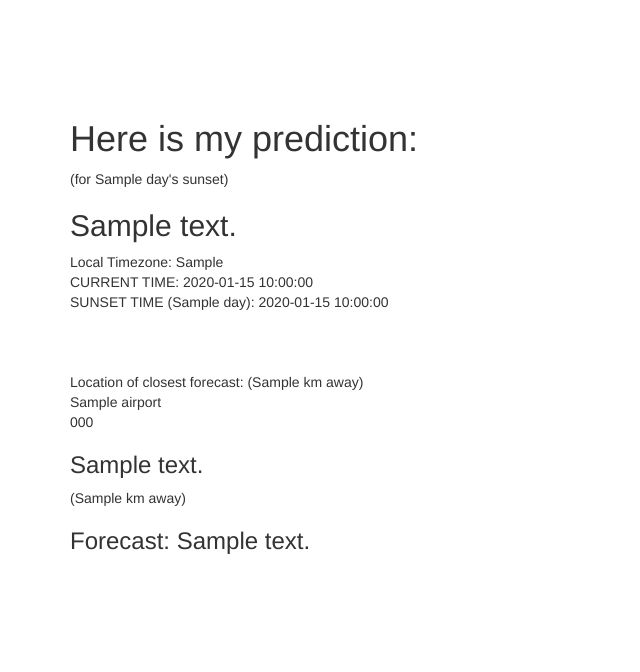
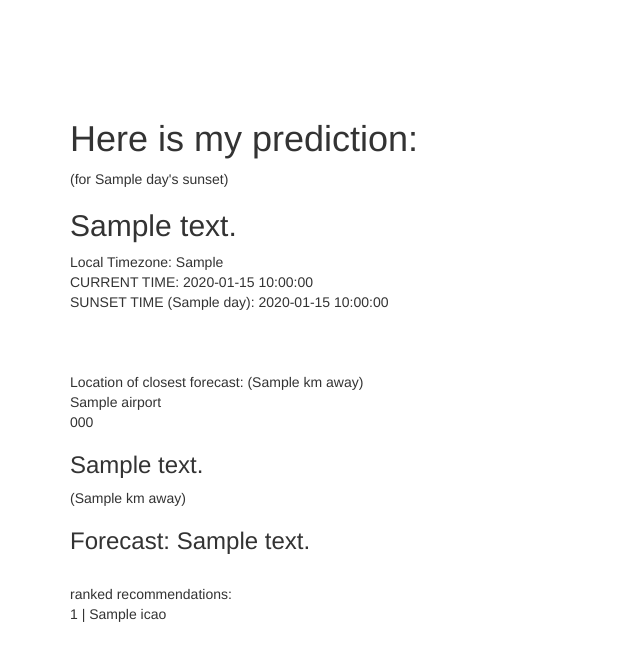
Before and after one commit to hleonhardy/fellowship-final-project, a Flask app: template templates/prediction.html in a window 1280 px wide. Shown: the part 81-753 px from the top of the page, without its empty margins (0-640 px from the left). Run offline with Flask 2, Linux system fonts and the light colour scheme; tables that the repository leaves empty hold one stand-in row (values such as "Sample post"); the template is opened without the code that fills it: values that come from a table or form of the project are taken from there, most other values are stand-ins (such as "Sample title", 1, 10 or a date in 2020); some libraries are stand-ins or nearby versions.

Commit message:
displayed the ranking table on the prediction page. I need to put it in an actual table with other information. I also want to make the table collapsable.

```diff
--- a/server.py
+++ b/server.py
@@ -276,11 +276,12 @@ def show_prediction():
         distance_to_rec = str(distance_to_rec)[:6]
         distance_to_rec = float(distance_to_rec)
 
-
+    # RANKING THE RECOMMENDATIONS
     #Making sorted recomendations:
     #make the value (rating number) int in order to sort them
     [int(rating['value']) for rating in all_forecast_ratings]
     sorted_forecast_ratings = sorted(all_forecast_ratings, key=lambda rating: rating['value'])
+
     #giving rank--tied items get the same rank.
     rank = 1
     i = 0
@@ -292,7 +293,6 @@ def show_prediction():
                 rank += 1
 
         rating_dict['rank'] = rank
-
         i += 1
 
 
@@ -321,7 +321,8 @@ def show_prediction():
                            local_time=local_time,
                            local_tz=local_tz,
                            local_sunset_time=local_sunset_time,
-                           rec_desc=rec_desc)
+                           rec_desc=rec_desc,
+                           sorted_forecast_ratings=sorted_forecast_ratings)
 
 
 #******************************************************************************#
--- a/templates/prediction.html
+++ b/templates/prediction.html
@@ -67,6 +67,12 @@
              <h3>Forecast: {{rec_desc}}</h3>
           {% endif %}
       </p>
+      <br>
+      ranked recommendations:<br>
+      {% for rating_dict in sorted_forecast_ratings %}
+          {{ rating_dict['rank'] }} | {{ rating_dict['icao'] }}<br>
+      {% endfor %}
+
     </div>
 
 
```
